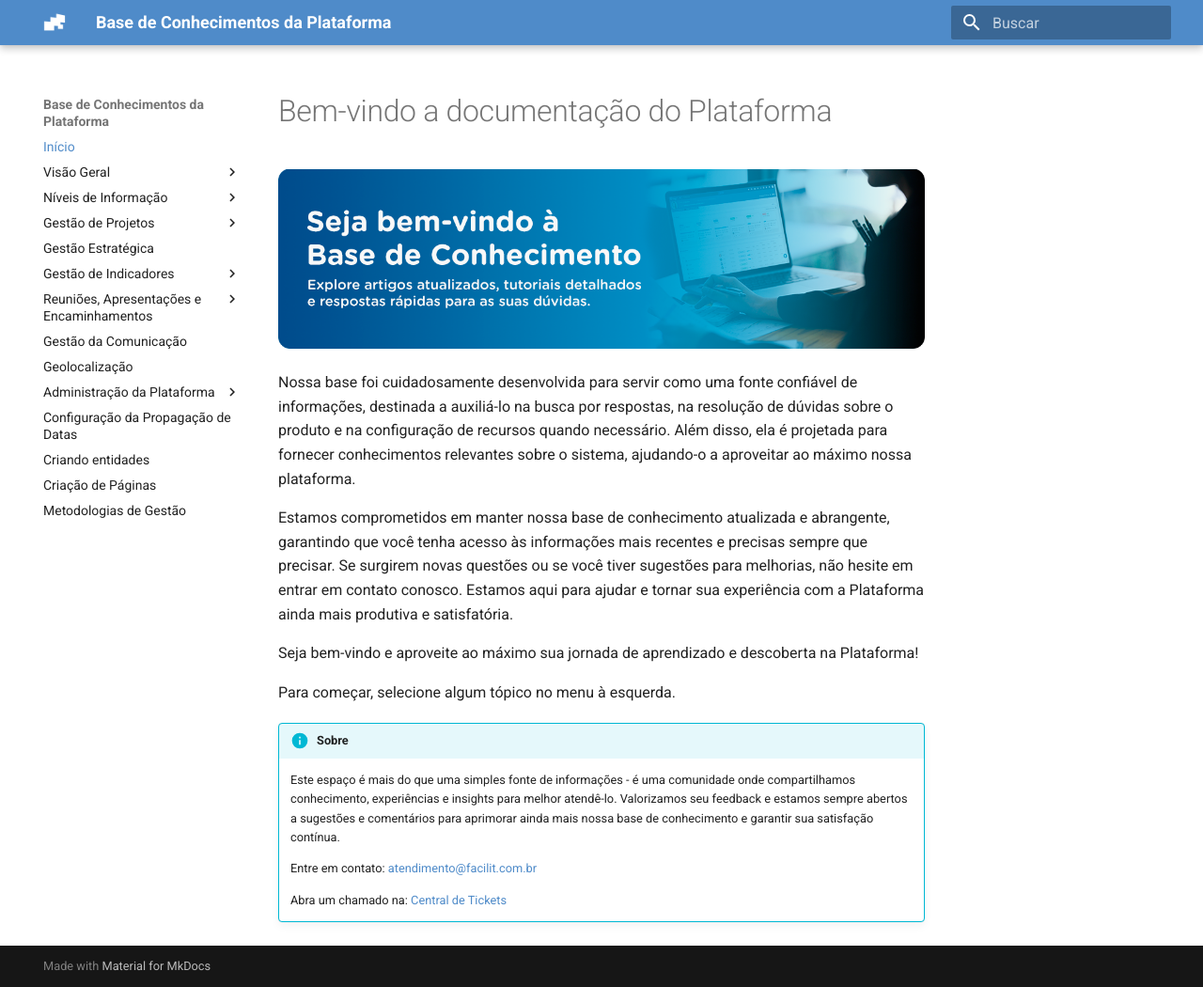
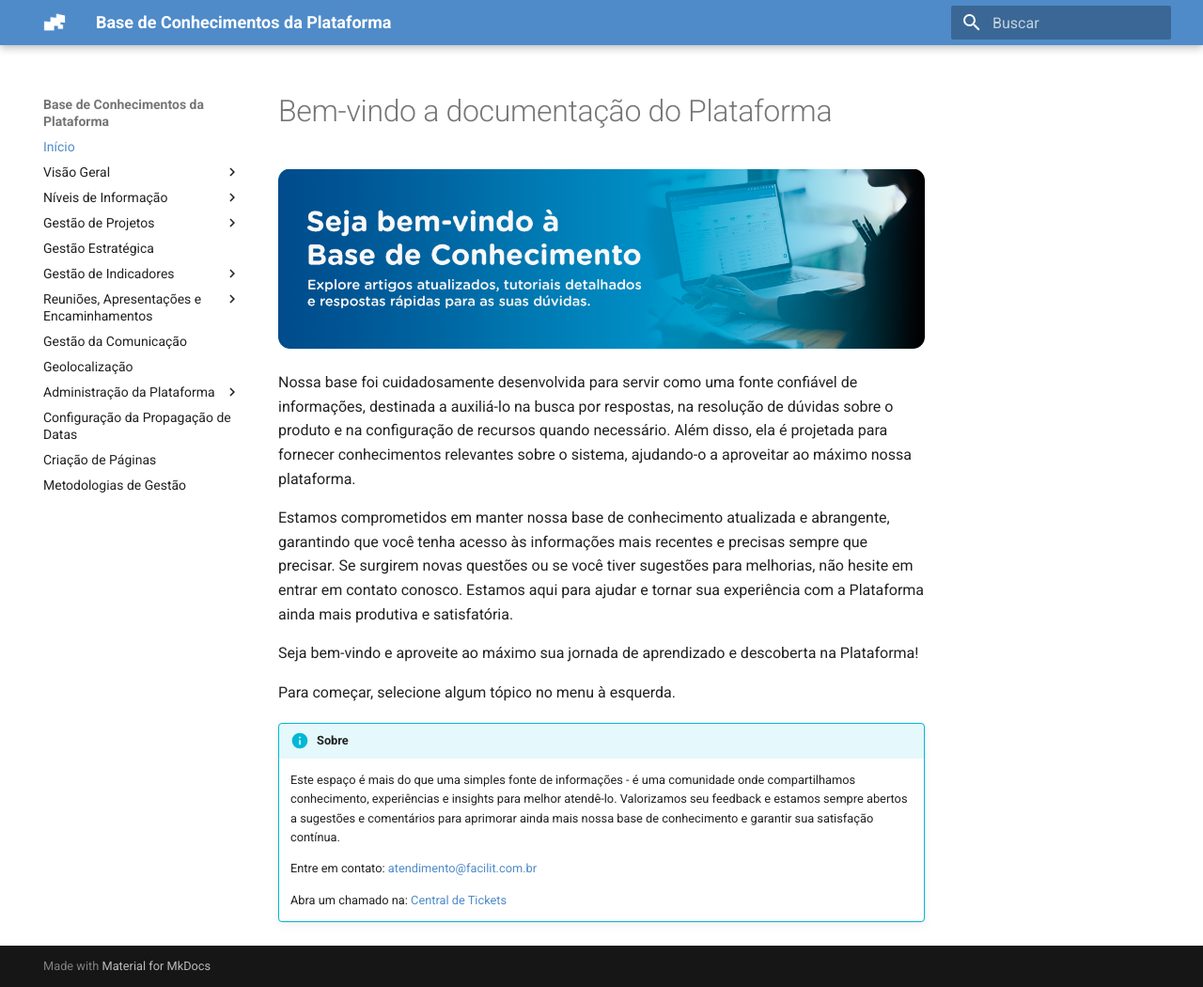
Before and after one commit to facilit/facilit.github.io, an MkDocs documentation site: the page built from docs/index.md, in a window 1280 px wide and 1050 px high. Shown: the whole window at 94% size. Built offline with MkDocs 1.6.1 and Material for MkDocs 9.7.7, drawn with Linux system fonts in a browser that asks for light colours.

Commit message:
Update mkdocs.yml

```diff
--- a/mkdocs.yml
+++ b/mkdocs.yml
@@ -26,6 +26,7 @@ nav:
   - Níveis de Informação:
     - Níveis de Informação: 2_Níveis_de_Informação.md
     - Criação dos Níveis (N1, N2, N3, N4, N5 e N6): 2.1_Criação_dos_Níveis_(N1,_N2,_N3,_N4,_N5_e_N6).md
+    - Criando entidades: Criando_entidades.md
     - Como Editar e Remover Entidades: 2.2_Como_Editar_e_Remover_Entidades.md
   - Gestão de Projetos:
     - Gestão de Projetos: 3_Gestão_de_Projetos.md
@@ -83,6 +84,5 @@ nav:
     - Mapa Mental: 13.11_Mapa_Mental.md
     - Kanban: 13.12_Kanban.md
   - Configuração da Propagação de Datas: Configuração_da_Propagação_de_Datas.md
-  - Criando entidades: Criando_entidades.md
   - Criação de Páginas: Criação_de_Páginas.md
   - Metodologias de Gestão: Metodologias_de_Gestão.md
```
